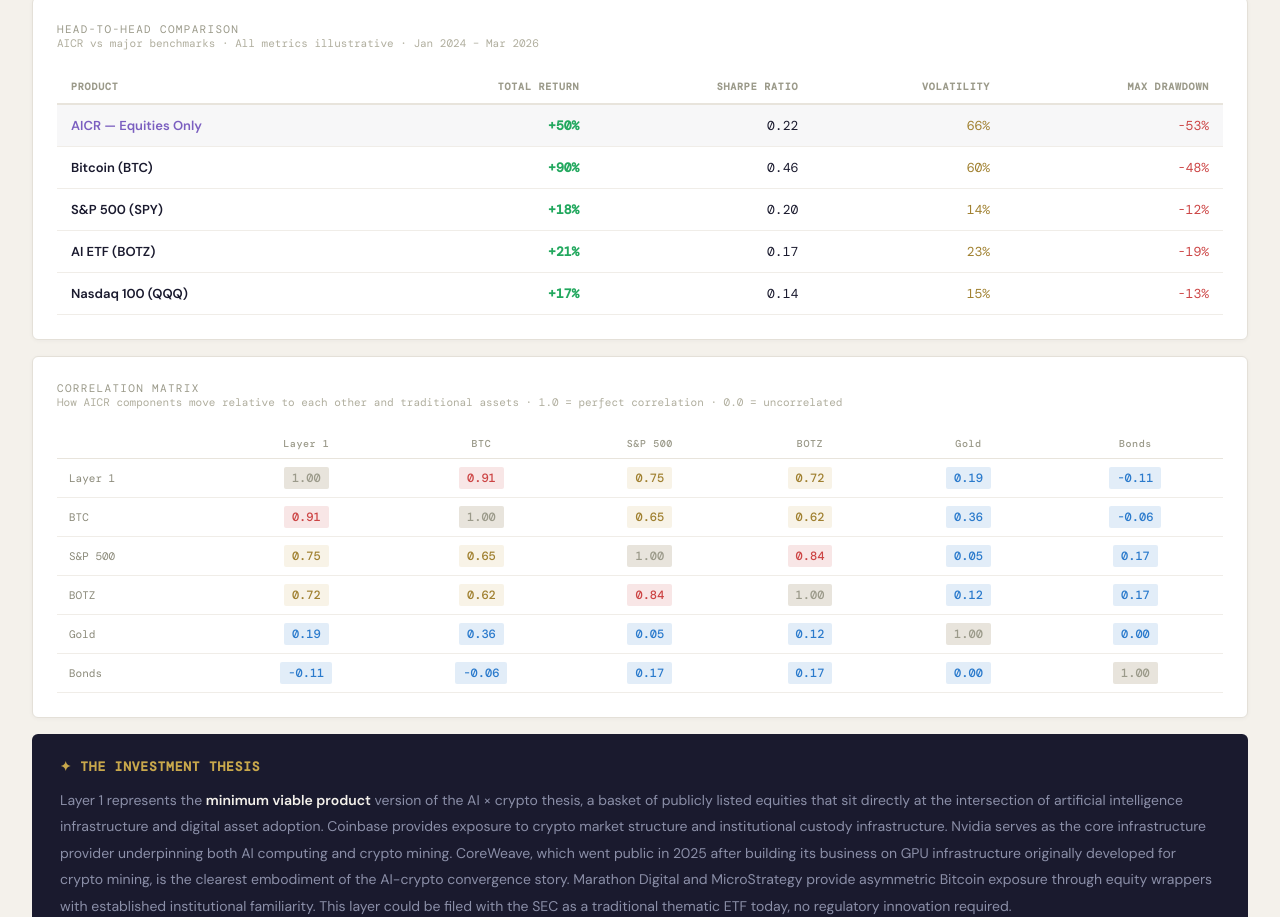
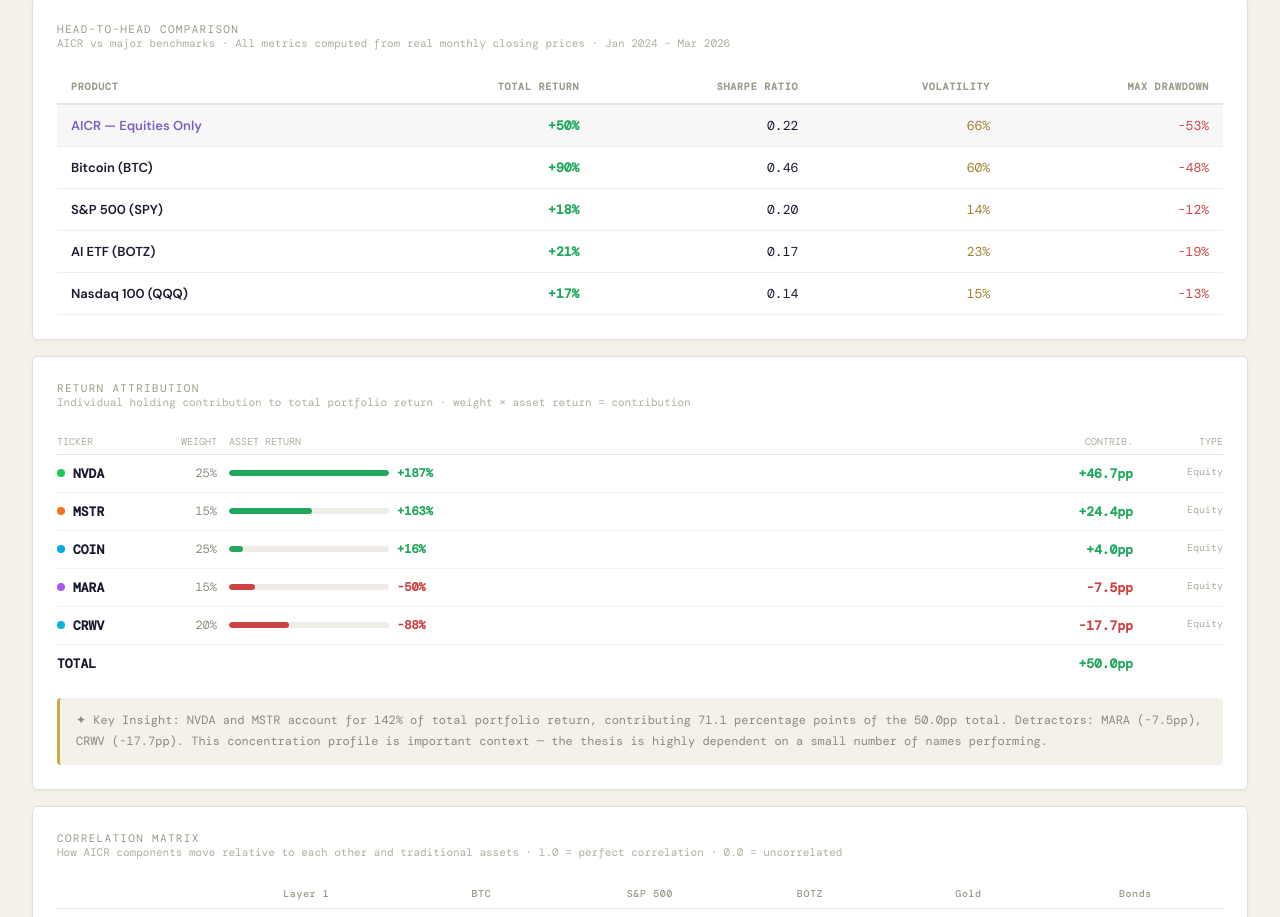
Before and after one commit to laurendiaz27/crypto-etf-analyzer, a plain HTML site: page ai-crypto-etf.html in a window 1280 px wide. Shown: the part 1883-2800 px from the top of the page. Drawn offline with nearby package versions, Linux system fonts and the light colour scheme.

Commit message:
Update ai-crypto-etf.html

```diff
--- a/ai-crypto-etf.html
+++ b/ai-crypto-etf.html
@@ -143,10 +143,10 @@
     <div class="hero-tag"><span class="hero-tag-dot"></span>ORIGINAL RESEARCH · HYPOTHETICAL SIMULATION</div>
     <h1 class="hero-title">What if AI and Crypto<br><span>were one ETF?</span></h1>
     <p class="hero-desc">
-      The leading institutional asset managers identify AI and tokenization as separate mega forces in their 2026 outlooks, but they are increasingly the same infrastructure story. This simulator explores a hypothetical thematic ETF (<strong style="color:#f0f6fc">AICR</strong>) that captures the convergence of artificial intelligence and digital assets across three investability tiers. Explore the layers. Compare the returns. Stress-test the thesis.
+      The leading institutional asset managers identify AI and tokenization as separate mega-forces in their 2026 outlooks — but they are increasingly the same infrastructure story. This simulator explores a hypothetical thematic ETF (<strong style="color:#f0f6fc">AICR</strong>) that captures the convergence of artificial intelligence and digital assets across three investability tiers. Adjust the weights. Compare the returns. Stress-test the thesis.
     </p>
     <div class="hero-disclaimer">
-      ⚠ Hypothetical simulation only. Past performance is not indicative of future results. AICR is not a real ETF. This is original research exploring a product thesis. All return data is illustrative and based on publicly available historical prices.
+      ⚠ Hypothetical simulation only. Past performance is not indicative of future results. AICR is not a real ETF — this is original research exploring a product thesis. All return data is illustrative and based on publicly available historical prices.
     </div>
   </div>
 </div>
@@ -190,7 +190,7 @@
     <div class="layer-card" id="layer-card-3" onclick="selectLayer(3)">
       <div class="layer-num">Layer 3</div>
       <div class="layer-name">Full Vision</div>
-      <div class="layer-desc">Adds AI-native crypto tokens (Bittensor, Render, Fetch.ai) that are not yet SEC-approved for ETF inclusion. Shows the full thesis if regulation catches up.</div>
+      <div class="layer-desc">Adds AI-native crypto tokens — Bittensor, Render, Fetch.ai — that are not yet SEC-approved for ETF inclusion. Shows the full thesis if regulation catches up.</div>
       <span class="layer-status status-purple">◈ Aspirational · Pending Regulation</span>
       <div class="layer-holdings">
         <span class="holding-tag">COIN</span>
@@ -266,8 +266,16 @@
     <!-- COMPARISON TABLE -->
     <div class="card">
       <div class="card-title">Head-to-Head Comparison</div>
-      <div class="card-sub">AICR vs major benchmarks · All metrics illustrative · Jan 2024 – Mar 2026</div>
+      <div class="card-sub">AICR vs major benchmarks · All metrics computed from real monthly closing prices · Jan 2024 – Mar 2026</div>
       <table class="compare-table" id="compare-table"></table>
+    </div>
+
+    <!-- RETURN ATTRIBUTION -->
+    <div class="card">
+      <div class="card-title">Return Attribution</div>
+      <div class="card-sub">Individual holding contribution to total portfolio return · weight × asset return = contribution</div>
+      <div id="attribution-table"></div>
+      <div id="attribution-insight" style="margin-top:16px;padding:12px 16px;background:#f4f1eb;border-radius:4px;border-left:3px solid #c9a84c;font-size:12px;color:#8b8a7a;line-height:1.8;font-family:'DM Mono',monospace"></div>
     </div>
 
     <!-- CORRELATION -->
@@ -294,7 +302,7 @@
         </div>
         <div style="display:flex;gap:16px;align-items:flex-start">
           <div style="min-width:80px;font-size:10px;font-family:'DM Mono',monospace;color:#a08030;background:#c9a84c11;border:1px solid #c9a84c33;padding:4px 8px;border-radius:2px;text-align:center;line-height:1.6">LAYER 2<br>TODAY</div>
-          <div style="font-size:13px;color:#6b6f7a;line-height:1.7">Adding Bitcoin and Ethereum exposure via existing spot ETFs requires no new regulatory approval. These are already SEC-registered products from multiple issuers. A fund-of-funds structure or direct ETF allocation could achieve this today, subject to investment company act considerations.</div>
+          <div style="font-size:13px;color:#6b6f7a;line-height:1.7">Adding Bitcoin and Ethereum exposure via existing spot ETFs requires no new regulatory approval — these are already SEC-registered products from multiple issuers. A fund-of-funds structure or direct ETF allocation could achieve this today, subject to investment company act considerations.</div>
         </div>
         <div style="display:flex;gap:16px;align-items:flex-start">
           <div style="min-width:80px;font-size:10px;font-family:'DM Mono',monospace;color:#7b5fc0;background:#8b6fd011;border:1px solid #8b6fd033;padding:4px 8px;border-radius:2px;text-align:center;line-height:1.6">LAYER 3<br>FUTURE</div>
@@ -450,6 +458,7 @@
   renderAllocChart(data);
   renderWeights(data);
   renderCompareTable(data, stats);
+  renderAttribution(data);
   renderCorrTable(data, portPrices);
   renderThesis(data);
 }
@@ -568,7 +577,7 @@
       {ticker:"MARA",  name:"Marathon Digital", type:"Equity",    color:"#a855f7", pct:15},
       {ticker:"MSTR",  name:"MicroStrategy",    type:"Equity",    color:"#f97316", pct:15},
     ],
-    thesis: `Layer 1 represents the <strong>minimum viable product</strong> version of the AI × crypto thesis, a basket of publicly listed equities that sit directly at the intersection of artificial intelligence infrastructure and digital asset adoption. Coinbase provides exposure to crypto market structure and institutional custody infrastructure. Nvidia serves as the core infrastructure provider underpinning both AI computing and crypto mining. CoreWeave, which went public in 2025 after building its business on GPU infrastructure originally developed for crypto mining, is the clearest embodiment of the AI-crypto convergence story. Marathon Digital and MicroStrategy provide asymmetric Bitcoin exposure through equity wrappers with established institutional familiarity. This layer could be filed with the SEC as a traditional thematic ETF today, no regulatory innovation required.`,
+    thesis: `Layer 1 represents the <strong>minimum viable product</strong> version of the AI × crypto thesis — a basket of publicly listed equities that sit directly at the intersection of artificial intelligence infrastructure and digital asset adoption. Coinbase provides exposure to crypto market structure and institutional custody infrastructure. Nvidia is the foundational picks-and-shovels play for both AI compute and crypto mining. CoreWeave, which went public in 2025 after building its business on GPU infrastructure originally developed for crypto mining, is the clearest embodiment of the AI-crypto convergence story. Marathon Digital and MicroStrategy provide asymmetric Bitcoin exposure through equity wrappers with established institutional familiarity. This layer could be filed with the SEC as a traditional thematic ETF today — no regulatory innovation required.`,
     corr: {
       "AICR L1": [1.00, 0.72, 0.68, 0.61, 0.55, 0.48],
       "BTC":     [0.72, 1.00, 0.58, 0.44, 0.38, 0.29],
@@ -590,7 +599,7 @@
       {ticker:"BTC",   name:"Bitcoin Spot ETF",   type:"Crypto ETF", color:"#f59e0b", pct:15},
       {ticker:"ETH",   name:"Ethereum Spot ETF",  type:"Crypto ETF", color:"#ec4899", pct:10},
     ],
-    thesis: `Layer 2 is the <strong>real product opportunity</strong>. By adding SEC-approved Bitcoin and Ethereum spot ETF exposure on top of the equity layer, the basket captures the full AI × crypto convergence thesis using only regulated, exchange-listed instruments. No new regulatory approvals are required. Bitcoin and Ethereum spot ETFs are already SEC-registered products collectively managing over $110B in assets. The addition of crypto exposure meaningfully improves the return profile relative to Layer 1, while the equity layer dampens the pure volatility of a Bitcoin-only position. The explosive growth of spot crypto ETFs since their January 2024 launch has proven that institutional demand for regulated crypto wrappers is real and durable. AICR Layer 2 simply extends that wrapper logic to capture a broader convergence thesis.`,
+    thesis: `Layer 2 is the <strong>real product opportunity</strong>. By adding SEC-approved Bitcoin and Ethereum spot ETF exposure on top of the equity layer, the basket captures the full AI × crypto convergence thesis using only regulated, exchange-listed instruments. No new regulatory approvals are required — Bitcoin and Ethereum spot ETFs are already SEC-registered products collectively managing over $110B in assets. The addition of crypto exposure meaningfully improves the return profile relative to Layer 1, while the equity layer dampens the pure volatility of a Bitcoin-only position. The explosive growth of spot crypto ETFs since their January 2024 launch has proven that institutional demand for regulated crypto wrappers is real and durable. AICR Layer 2 simply extends that wrapper logic to capture a broader convergence thesis.`,
     corr: {
       "AICR L2": [1.00, 0.81, 0.64, 0.58, 0.44, 0.31],
       "BTC":     [0.81, 1.00, 0.58, 0.44, 0.38, 0.29],
@@ -614,7 +623,7 @@
       {ticker:"RENDER", name:"Render Network",     type:"AI Token",  color:"#84cc16", pct:5},
       {ticker:"FET",    name:"Fetch.ai",           type:"AI Token",  color:"#14b8a6", pct:5},
     ],
-    thesis: `Layer 3 represents the <strong>full vision</strong> of the AI × crypto convergence thesis: What AICR looks like if regulation catches up to the technology. The addition of AI-native crypto tokens captures a return stream that pure equity or Bitcoin exposure simply cannot replicate. Bittensor (TAO) is building a decentralized marketplace for AI models, essentially an open-source alternative to OpenAI, running on a blockchain. Render Network (RENDER) is a decentralized GPU marketplace that allows anyone to contribute rendering and AI compute power in exchange for tokens. Fetch.ai (FET), recently merged with Ocean Protocol and SingularityNET into the ASI Alliance, is building autonomous AI agent infrastructure on blockchain. The regulatory path for spot ETFs covering these assets is longer than Bitcoin and Ethereum, but the current administration's crypto-friendly posture suggests it is a matter of when, not if. Layer 3 is the product roadmap, not just a research exercise.`,
+    thesis: `Layer 3 represents the <strong>full vision</strong> of the AI × crypto convergence thesis — what AICR looks like if regulation catches up to the technology. The addition of AI-native crypto tokens captures a return stream that pure equity or Bitcoin exposure simply cannot replicate. Bittensor (TAO) is building a decentralized marketplace for AI models — essentially an open-source alternative to OpenAI, running on a blockchain. Render Network (RENDER) is a decentralized GPU marketplace that allows anyone to contribute rendering and AI compute power in exchange for tokens. Fetch.ai (FET), recently merged with Ocean Protocol and SingularityNET into the ASI Alliance, is building autonomous AI agent infrastructure on blockchain. The regulatory path for spot ETFs covering these assets is longer than Bitcoin and Ethereum, but the current administration's crypto-friendly posture suggests it is a matter of when, not if. Layer 3 is the product roadmap, not just a research exercise.`,
     corr: {
       "AICR L3": [1.00, 0.86, 0.59, 0.52, 0.38, 0.24],
       "BTC":     [0.86, 1.00, 0.58, 0.44, 0.38, 0.29],
@@ -669,6 +678,83 @@
       <span style="font-size:11px;color:#b0ae9e;font-family:'DM Mono',monospace">Total</span>
       <span style="font-size:13px;font-weight:600;color:#22a85e;font-family:'DM Mono',monospace">100%</span>
     </div>`;
+}
+
+function renderAttribution(data) {
+  const el  = document.getElementById('attribution-table');
+  const ins = document.getElementById('attribution-insight');
+  if (!el) return;
+
+  // Compute each holding's total return and weighted contribution
+  const rows = data.holdings.map(h => {
+    const prices = RAW_PRICES[h.ticker];
+    if (!prices) return null;
+    const assetReturn = (prices[prices.length-1] / prices[0] - 1) * 100;
+    const weight      = h.pct / 100;
+    const contribution = weight * assetReturn;
+    return { ...h, assetReturn, contribution };
+  }).filter(Boolean).sort((a,b) => b.contribution - a.contribution);
+
+  const totalContrib = rows.reduce((s,r) => s + r.contribution, 0);
+
+  // Bar chart style table
+  const maxAbs = Math.max(...rows.map(r => Math.abs(r.contribution)));
+
+  el.innerHTML = `
+    <div style="display:grid;grid-template-columns:110px 50px 1fr 80px 90px;gap:0;margin-top:8px">
+      <div style="font-size:10px;color:#b0ae9e;font-family:'DM Mono',monospace;padding:6px 0;border-bottom:1px solid #e8e4dc">TICKER</div>
+      <div style="font-size:10px;color:#b0ae9e;font-family:'DM Mono',monospace;padding:6px 0;border-bottom:1px solid #e8e4dc;text-align:right">WEIGHT</div>
+      <div style="font-size:10px;color:#b0ae9e;font-family:'DM Mono',monospace;padding:6px 0 6px 12px;border-bottom:1px solid #e8e4dc">ASSET RETURN</div>
+      <div style="font-size:10px;color:#b0ae9e;font-family:'DM Mono',monospace;padding:6px 0;border-bottom:1px solid #e8e4dc;text-align:right">CONTRIB.</div>
+      <div style="font-size:10px;color:#b0ae9e;font-family:'DM Mono',monospace;padding:6px 0;border-bottom:1px solid #e8e4dc;text-align:right">TYPE</div>
+      ${rows.map(r => {
+        const barW  = Math.abs(r.contribution) / maxAbs * 100;
+        const color = r.contribution >= 0 ? '#22a85e' : '#cc4444';
+        const retColor = r.assetReturn >= 0 ? '#22a85e' : '#cc4444';
+        return `
+          <div style="display:flex;align-items:center;gap:8px;padding:10px 0;border-bottom:1px solid #f4f1eb">
+            <div style="width:8px;height:8px;border-radius:50%;background:${r.color};flex-shrink:0"></div>
+            <span style="font-family:'DM Mono',monospace;font-size:13px;font-weight:600;color:#1a1a2e">${r.ticker}</span>
+          </div>
+          <div style="padding:10px 0;border-bottom:1px solid #f4f1eb;text-align:right;font-family:'DM Mono',monospace;font-size:12px;color:#8b8a7a">${r.pct}%</div>
+          <div style="padding:10px 0 10px 12px;border-bottom:1px solid #f4f1eb">
+            <div style="display:flex;align-items:center;gap:8px">
+              <div style="flex:1;height:6px;background:#f0ede8;border-radius:3px;overflow:hidden;max-width:160px">
+                <div style="height:100%;width:${barW}%;background:${color};border-radius:3px"></div>
+              </div>
+              <span style="font-family:'DM Mono',monospace;font-size:12px;color:${retColor};font-weight:600;white-space:nowrap">${r.assetReturn>=0?'+':''}${r.assetReturn.toFixed(0)}%</span>
+            </div>
+          </div>
+          <div style="padding:10px 0;border-bottom:1px solid #f4f1eb;text-align:right;font-family:'DM Mono',monospace;font-size:13px;font-weight:600;color:${color}">${r.contribution>=0?'+':''}${r.contribution.toFixed(1)}pp</div>
+          <div style="padding:10px 0;border-bottom:1px solid #f4f1eb;text-align:right;font-family:'DM Mono',monospace;font-size:10px;color:#b0ae9e">${r.type}</div>
+        `;
+      }).join('')}
+      <div style="padding:10px 0;font-family:'DM Mono',monospace;font-size:13px;font-weight:600;color:#1a1a2e">TOTAL</div>
+      <div></div>
+      <div></div>
+      <div style="padding:10px 0;text-align:right;font-family:'DM Mono',monospace;font-size:13px;font-weight:600;color:${totalContrib>=0?'#22a85e':'#cc4444'}">${totalContrib>=0?'+':''}${totalContrib.toFixed(1)}pp</div>
+      <div></div>
+    </div>
+  `;
+
+  // Generate insight based on top contributors
+  const topPos = rows.filter(r => r.contribution > 0).slice(0, 2);
+  const topNeg = rows.filter(r => r.contribution < 0);
+  const topTwo = topPos.map(r => r.ticker).join(' and ');
+  const topTwoContrib = topPos.reduce((s,r) => s+r.contribution, 0);
+  const pctOfTotal = totalContrib > 0 ? (topTwoContrib / totalContrib * 100).toFixed(0) : 0;
+
+  let insightText = `✦ Key Insight: `;
+  if (topPos.length >= 2) {
+    insightText += `${topTwo} account for ${pctOfTotal}% of total portfolio return, contributing ${topTwoContrib.toFixed(1)} percentage points of the ${totalContrib.toFixed(1)}pp total. `;
+  }
+  if (topNeg.length > 0) {
+    const draggers = topNeg.map(r => `${r.ticker} (${r.contribution.toFixed(1)}pp)`).join(', ');
+    insightText += `Detractors: ${draggers}. `;
+  }
+  insightText += `This concentration profile is important context — the thesis is highly dependent on a small number of names performing.`;
+
+  ins.textContent = insightText;
 }
 
 function renderCorrTable(data, portPrices) {
```
